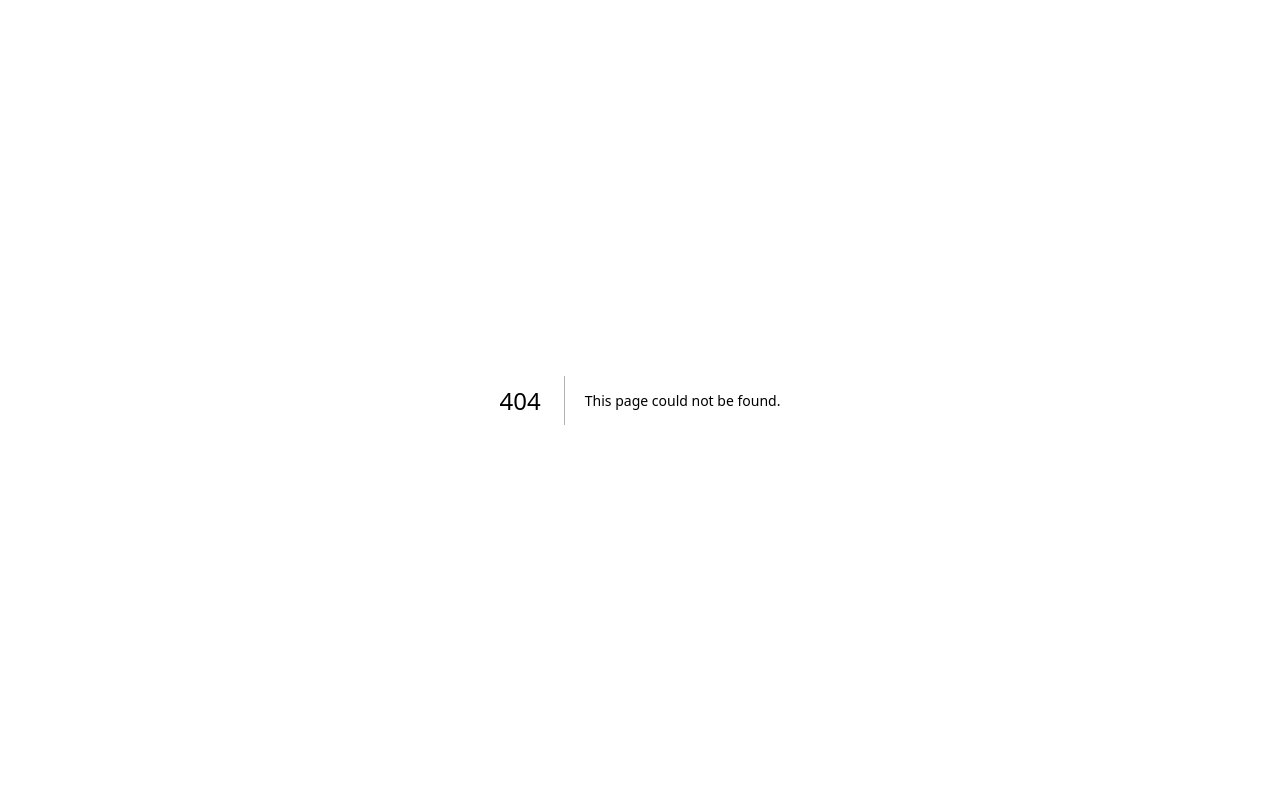
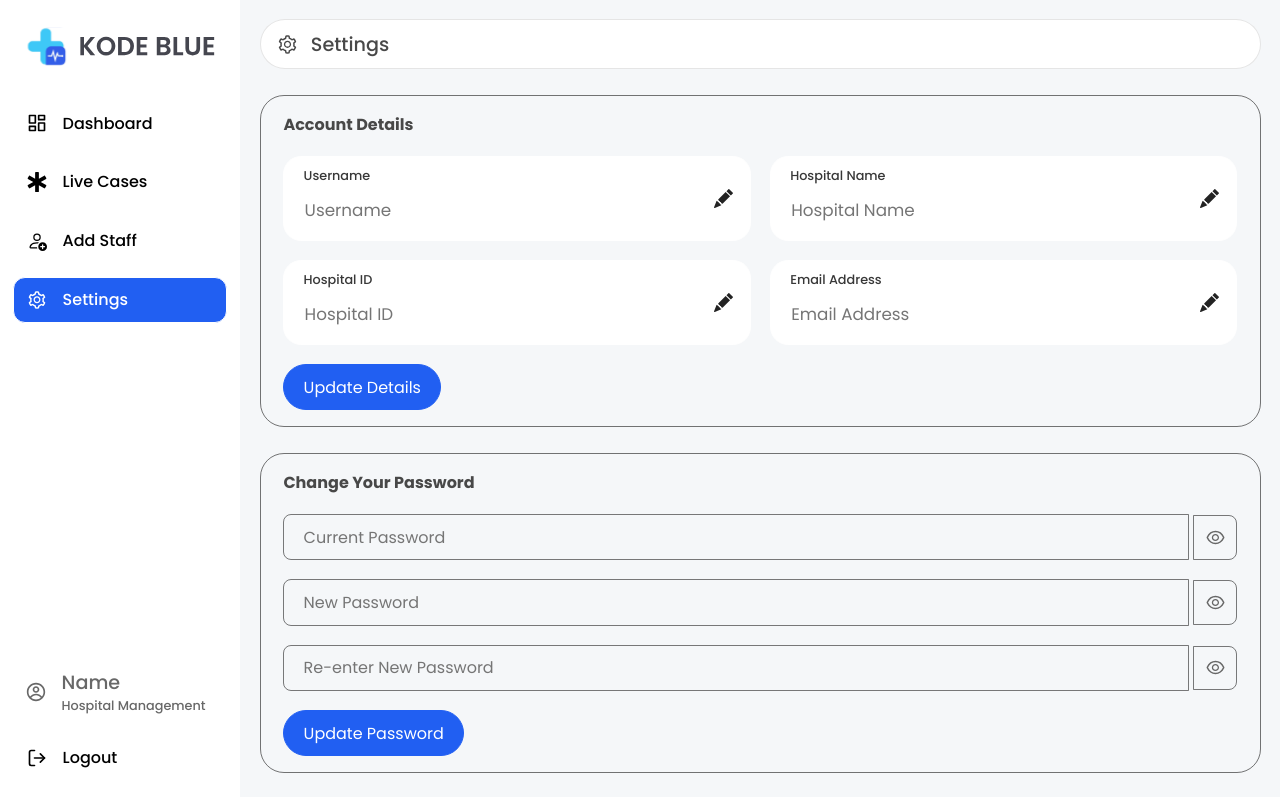
Before and after one commit to t2e0j0a4/Elitceler-KodeBlue, a Next.js app: page /dashboard/settings in a window 1280 px wide. Before the commit this address had no page. Shown: the top 797 px of the page. Built offline with nearby package versions, Linux system fonts and the light colour scheme.

Commit message:
settings page update

```diff
--- /dev/null
+++ b/src/app/dashboard/settings/page.module.css
@@ -0,0 +1,169 @@
+.app__settings {
+    width: 100%;
+    max-width: 1440px;
+    margin: auto;
+    height: 100%;
+    padding: 1.2rem;
+    padding-left: 260px;
+}
+
+.settings__head {
+    width: 100%;
+    height: 100%;
+    padding: 0.6rem 1rem;
+    border-radius: 32px;
+    border: 1px solid rgba(0, 0, 0, 0.10);
+    background-color: #FFF;
+    display: flex;
+    justify-content: flex-start;
+    align-items: center;
+    gap: 0.8rem;
+}
+
+.settings__head p {
+    font-size: 1.2rem;
+    font-weight: 500;
+    color: #484848;
+}
+
+.settings__main {
+    width: 100%;
+    height: 100%;
+    margin-top: 1.6rem;
+
+    display: grid;
+    grid-template-columns: 1fr;
+    gap: 1.6rem;
+}
+
+.account__details, .change__password, .account__options {
+    padding: 1rem 1.4rem;
+    border: 1px solid #232323A0;
+    height: 100%;
+    border-radius: 24px;
+    display: flex;
+    flex-direction: column;
+    justify-content: flex-start;
+    align-items: flex-start;
+    gap: 1.2rem;
+}
+
+.details__main {
+    width: 100%;
+    display: grid;
+    grid-template-columns: repeat(auto-fit, minmax(360px, 1fr));
+    grid-template-rows: auto;
+    gap: 1.2rem;
+}
+
+.details__input {
+    max-width: 100%;
+    border: 1px solid #FFF;
+    background-color: #FFF;
+    padding: 0.6rem 0.6rem;
+    border-radius: 18px;
+
+    display: flex;
+    flex-direction: row;
+    justify-content: space-between;
+    align-items: center;
+    gap: 0.8rem;
+}
+
+.input__group {
+
+    flex-grow: 1;
+    display: flex;
+    flex-direction: column;
+    gap: 0.3rem;
+    justify-content: flex-start;
+}
+
+.input__group label {
+    font-size: 0.8rem;
+    color: #383838;
+    font-weight: 500;
+    padding: 0 0.6rem;
+}
+
+.input__group input {
+    padding: 0.4rem 0.6rem;
+    border-radius: 8px;
+    width: 96%;
+    font-size: 1.05rem;
+    border: 1.2px solid transparent;
+    outline: none;
+    font-family: inherit;
+    transition: color 0.1s ease, border 0.1s ease, background-color 0.1s ease;
+}
+
+.input__group input:focus, .input__group input:focus-visible {
+    border: 1.2px solid #215FF2;
+    color: #215FF2;
+}
+
+.input__group input:focus::placeholder {
+    color: #2160f2ab;
+}
+
+.details__input button {
+    display: flex;
+    justify-content: center;
+    align-items: center;
+    border: 1.2px solid transparent;
+    background-color: transparent;
+    color: #232323;
+    padding: 0.4rem;
+    outline: none;
+    border-radius: 8px;
+}
+
+.details__input button:focus-visible {
+    border: 1.2px solid #215FF2;
+    color: #215FF2;
+}
+
+.account__options {
+    justify-content: center;
+    align-items: center;
+}
+
+.account__details h3, .change__password h3, .account__options h3 {
+    color: #484848;
+    font-size: 1rem;
+}
+
+.change__password input {
+    background-color: transparent;
+}
+
+.account__details > button, .change__password button, .account__options button {
+    border-radius: 24px;
+    padding: 0.6rem 1.2rem;
+    font-size: 1rem;
+    font-family: inherit;
+    background-color: #215FF2;
+    color: #FFFFFF;
+    border: 1.2px solid #215FF2;
+    outline: none;
+    transition: color 0.2s ease, background-color 0.2s ease;
+}
+
+.account__details > button:focus-visible, .change__password button:focus-visible, .account__options button:focus-visible {
+    background-color: transparent;
+    color: #215FF2;
+}
+
+@media (pointer: fine) and (hover: hover) {
+    .details__input button:hover {
+        color: #215FF2;
+    }
+}
+
+@media all and (width <= 980px) {
+
+    .app__settings {
+        padding: 1.2rem;
+    }
+
+}
--- /dev/null
+++ b/src/app/dashboard/settings/page.tsx
@@ -0,0 +1,83 @@
+import React from 'react'
+import styles from "./page.module.css";
+
+// React Icons
+import { BsPencilFill } from "react-icons/bs";
+import { AiOutlineSetting } from "react-icons/ai";
+
+// Component
+import PasswordInput from '@/components/PasswordInput/PasswordInput';
+
+const page = () => {
+
+    const { app__settings, settings__head, settings__main, account__details, details__main, change__password, account__options } = styles;
+
+    return (
+        <main className={app__settings}>
+
+            <div className={settings__head}>
+                <AiOutlineSetting fontSize={21} color={'#484848'} />
+                <p>Settings</p>
+            </div>
+
+            <section className={settings__main}>
+
+                {/* Account Details */}
+
+                <form className={account__details}>
+                    <h3>Account Details</h3>
+                    <div className={details__main}>
+                        <EachDetailsInput label='Username' placeholder='Username' />
+                        <EachDetailsInput label='Hospital Name' placeholder='Hospital Name' />
+                        <EachDetailsInput label='Hospital ID' placeholder='Hospital ID' />
+                        <EachDetailsInput inputType='email' label='Email Address' placeholder='Email Address' />
+                    </div>
+                    <button type='submit'>Update Details</button>
+                </form>
+
+                {/* Account Details */}
+
+                {/* Change Your Password */}
+
+                <form className={change__password}>
+                    <h3>Change Your Password</h3>
+                    <PasswordInput placeholder='Current Password' label='Current Password' />
+                    <PasswordInput placeholder='New Password' label='New Password' />
+                    <PasswordInput placeholder='Re-enter New Password' label='Re-enter New Password' />
+                    <button type='submit'>Update Password</button>
+                </form>
+
+                {/* Change Your Password */}
+
+                {/* Account Options */}
+
+                <div className={account__options}>
+                    <h3>Remove & Logout Account</h3>
+                    <button type='button'>Remove Account</button>
+                    <button type='button'>Logout Account</button>
+                </div>
+
+                {/* Account Options */}
+
+            </section>
+
+        </main>
+    )
+}
+
+export const EachDetailsInput = ({label, placeholder, inputType = 'text'}: {label: string, placeholder: string, inputType?: 'email' | 'text'}) => {
+
+    const {details__input, input__group} = styles;
+
+    return (
+        <div className={details__input}>
+            <div className={input__group}>
+                <label htmlFor={label.toLowerCase().replaceAll(' ','-')}>{label}</label>
+                <input type={inputType} placeholder={placeholder} id={label.toLowerCase().replaceAll(' ','-')} />
+            </div>
+            <button type='button' title="Edit"><BsPencilFill fontSize={19}/></button>
+        </div>
+    )
+}
+
+export default page;
--- a/src/components/PasswordInput/PasswordInput.module.css
+++ b/src/components/PasswordInput/PasswordInput.module.css
@@ -32,8 +32,18 @@
     color: #686868;
 }
 
+.password__group input:focus, .password__group input:focus-visible {
+    border: 1.6px solid #215FF2;
+    color: #215FF2;
+}
+
+.password__group input:focus::placeholder {
+    color: #2160f2d0;
+}
+
 .password__group button:focus-visible {
     color: #215FF2;
+    border-color: #215FF2;
 }
 
 @media (width <= 600px) {
```
